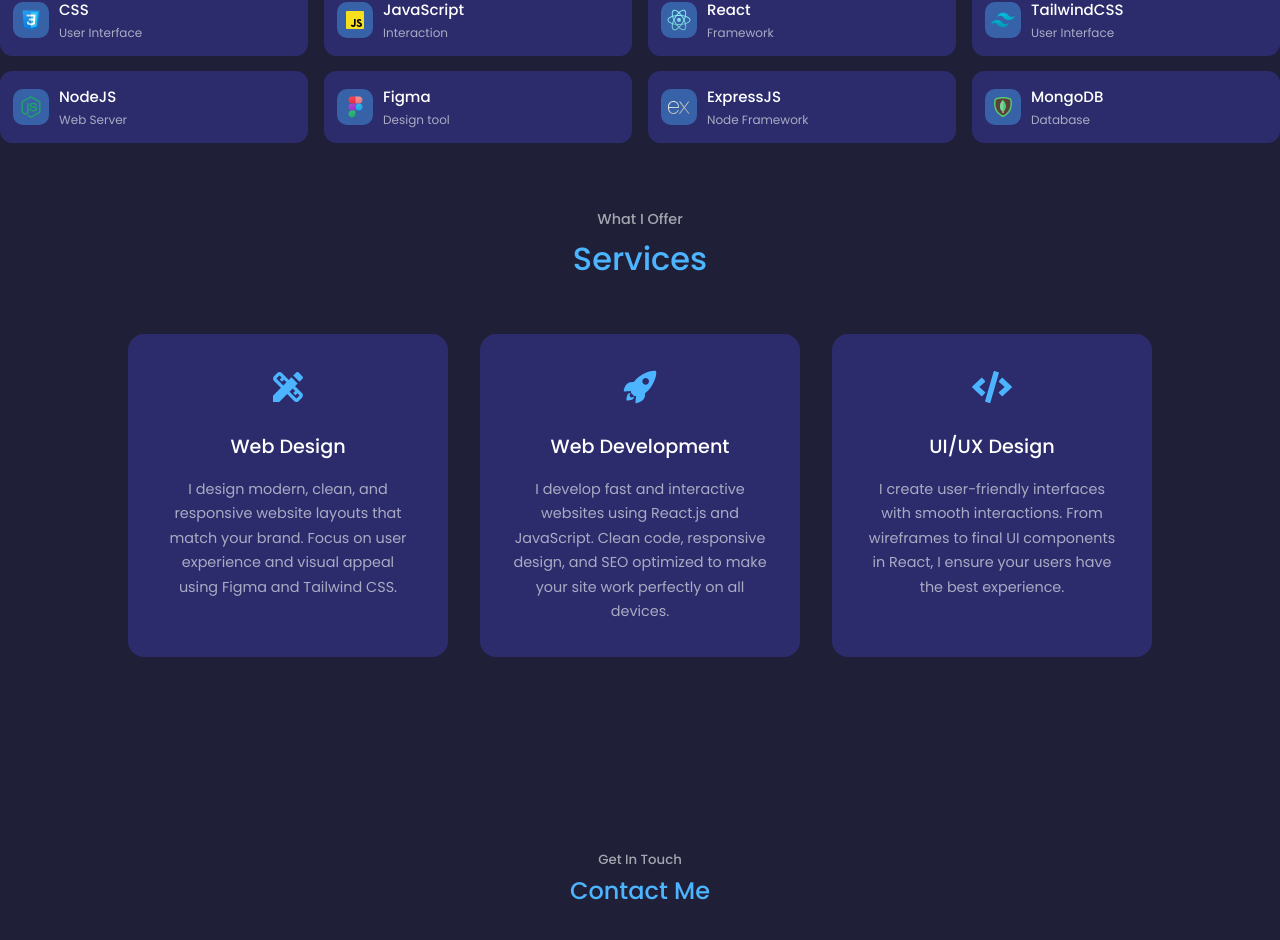
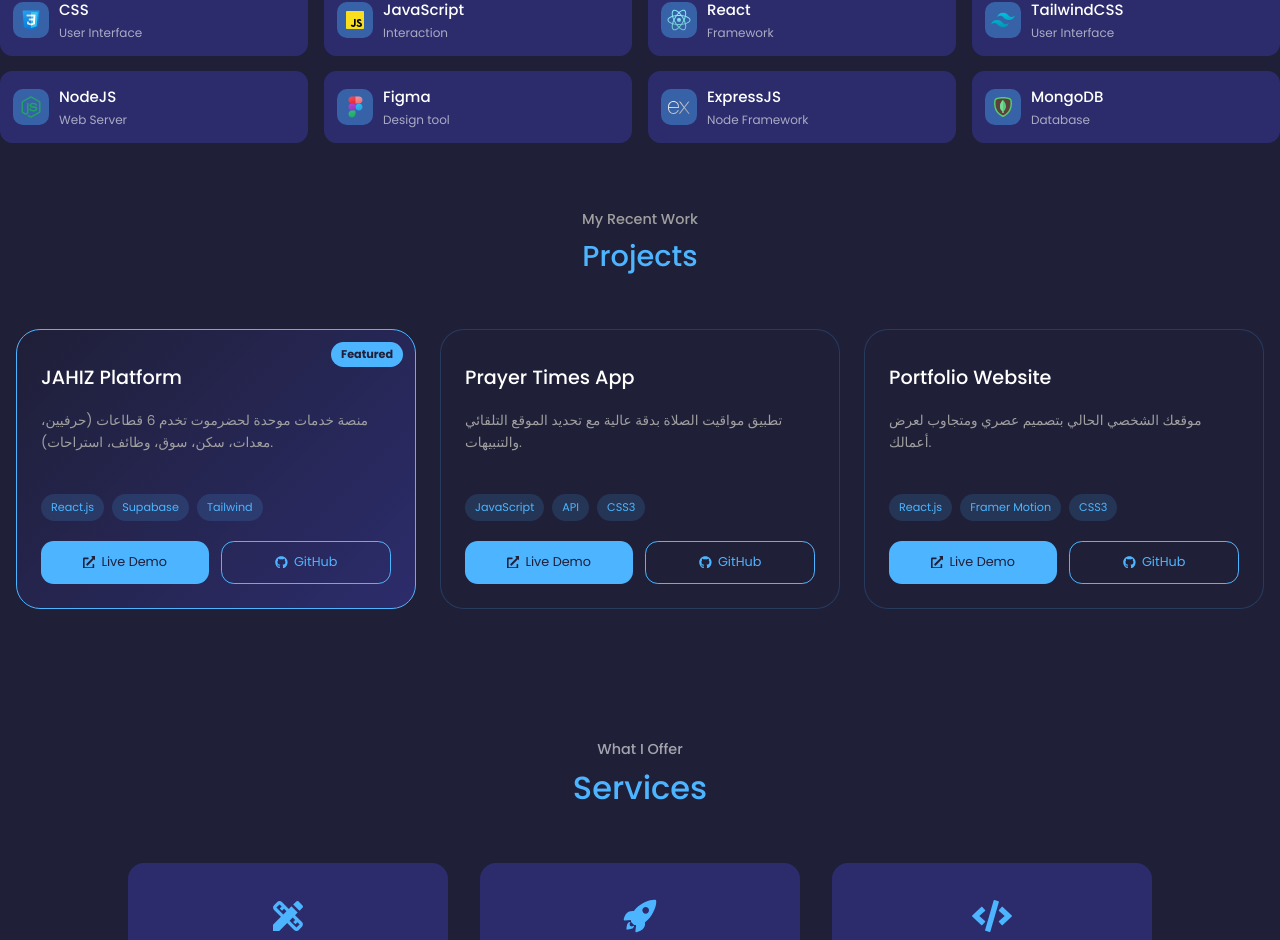
Before and after one commit to Moh775-m/profile, a React (Vite) app: page / in a window 1280 px wide. Shown: the part 1720-2660 px from the top of the page. Built offline with nearby package versions, Linux system fonts and the light colour scheme.

Commit message:
sdd projects

```diff
--- a/src/App.jsx
+++ b/src/App.jsx
@@ -7,6 +7,7 @@ import Skills from './components/skills/Skills'
 import About from './components/about/About'
 import Contact from './components/contact/Contact'
 import Footer from './components/footer/Footer'
+import Projects from './components/Projects'
 
 import './App.css'
 
@@ -18,6 +19,7 @@ function App() {
      <Home/>
      <About/>
      <Skills/>
+     <Projects></Projects>
      <Services/>
      <Contact/>
      <Footer/>
--- /dev/null
+++ b/src/components/Projects.css
@@ -0,0 +1,137 @@
+.projects-section {
+  padding: 4rem 0;
+  text-align: center;
+}
+.section-sub {
+  color: #a0a0a0;
+  font-size: 0.9rem;
+}
+.section-title {
+  color: #4db5ff;
+  font-size: 1.8rem;
+  margin-bottom: 3rem;
+}
+
+.projects-container {
+  display: grid;
+  grid-template-columns: repeat(3, 1fr);
+  gap: 1.5rem;
+  padding: 0 1rem;
+}
+
+.project-card {
+  background: #1f1f38;
+  border: 1px solid #4db5ff30;
+  border-radius: 1.5rem;
+  padding: 1.5rem;
+  text-align: left;
+  transition: all 0.3s ease;
+  position: relative;
+  overflow: hidden;
+}
+
+.project-card:hover {
+  background: transparent;
+  border-color: #4db5ff;
+  transform: translateY(-5px);
+}
+
+.featured-card {
+  border: 1px solid #4db5ff;
+  background: linear-gradient(135deg, #1f1f38 0%, #2c2c6c 100%);
+}
+
+.featured-badge {
+  position: absolute;
+  top: 12px;
+  right: 12px;
+  background: #4db5ff;
+  color: #1f1f38;
+  font-size: 0.7rem;
+  padding: 3px 10px;
+  border-radius: 20px;
+  font-weight: bold;
+}
+
+.project-card h3 {
+  color: #fff;
+  margin: 0.5rem 0 1rem;
+  font-size: 1.2rem;
+}
+
+.project-card p {
+  color: #a0a0a0;
+  font-size: 0.85rem;
+  line-height: 1.6;
+  min-height: 65px;
+}
+
+.project-tech {
+  display: flex;
+  flex-wrap: wrap;
+  gap: 0.5rem;
+  margin: 1.2rem 0;
+}
+
+.project-tech span {
+  background: rgba(77, 181, 255, 0.15);
+  color: #4db5ff;
+  padding: 4px 10px;
+  border-radius: 15px;
+  font-size: 0.7rem;
+}
+
+.project-links {
+  display: flex;
+  gap: 0.8rem;
+  margin-top: 1rem;
+}
+
+.project-links a {
+  display: flex;
+  align-items: center;
+  gap: 6px;
+  padding: 0.6rem 1rem;
+  border-radius: 0.8rem;
+  font-size: 0.8rem;
+  text-decoration: none;
+  transition: 0.3s;
+}
+
+.btn-live {
+  background: #4db5ff;
+  color: #1f1f38;
+  flex: 1;
+  justify-content: center;
+}
+
+.btn-github {
+  background: transparent;
+  color: #4db5ff;
+  border: 1px solid #4db5ff;
+  flex: 1;
+  justify-content: center;
+}
+
+.btn-live:hover, .btn-github:hover {
+  background: #fff;
+  color: #1f1f38;
+  border-color: #fff;
+}
+
+/* للجوال - نفس تنسيق باقي المكونات عندك */
+@media screen and (max-width: 1024px) {
+  .projects-container {
+    grid-template-columns: repeat(2, 1fr);
+  }
+}
+
+@media screen and (max-width: 600px) {
+  .projects-container {
+    grid-template-columns: 1fr;
+    padding: 0;
+  }
+  .project-card p {
+    min-height: auto;
+  }
+}
--- /dev/null
+++ b/src/components/Projects.jsx
@@ -0,0 +1,65 @@
+import React from 'react';
+import './Projects.css';
+import { FaGithub, FaExternalLinkAlt } from 'react-icons/fa';
+
+const projectsData = [
+  {
+    id: 1,
+    title: "JAHIZ Platform",
+    desc: "منصة خدمات موحدة لحضرموت تخدم 6 قطاعات (حرفيين، معدات، سكن، سوق، وظائف، استراحات).",
+    tech: ["React.js", "Supabase", "Tailwind"],
+    live: "https://moh775-m.github.io/services-platform/",
+    github: "https://github.com/moh775-m/services-platform",
+    featured: true
+  },
+  {
+    id: 2,
+    title: "Prayer Times App",
+    desc: "تطبيق مواقيت الصلاة بدقة عالية مع تحديد الموقع التلقائي والتنبيهات.",
+    tech: ["JavaScript", "API", "CSS3"],
+    live: "https://moh775-m.github.io/prayer-times/",
+    github: "https://github.com/moh775-m",
+    featured: false
+  },
+  {
+    id: 3,
+    title: "Portfolio Website",
+    desc: "موقعك الشخصي الحالي بتصميم عصري ومتجاوب لعرض أعمالك.",
+    tech: ["React.js", "Framer Motion", "CSS3"],
+    live: "https://moh775-m.github.io/profile/",
+    github: "https://github.com/moh775-m/profile",
+    featured: false
+  }
+];
+
+const Projects = () => {
+  return (
+    <section id="projects" className="projects-section">
+      <h5 className="section-sub">My Recent Work</h5>
+      <h2 className="section-title">Projects</h2>
+
+      <div className="projects-container">
+        {projectsData.map((project) => (
+          <article key={project.id} className={`project-card ${project.featured ? 'featured-card' : ''}`}>
+            {project.featured && <span className="featured-badge">Featured</span>}
+            <h3>{project.title}</h3>
+            <p>{project.desc}</p>
+            <div className="project-tech">
+              {project.tech.map((t, i) => <span key={i}>{t}</span>)}
+            </div>
+            <div className="project-links">
+              <a href={project.live} target="_blank" rel="noreferrer" className="btn-live">
+                <FaExternalLinkAlt /> Live Demo
+              </a>
+              <a href={project.github} target="_blank" rel="noreferrer" className="btn-github">
+                <FaGithub /> GitHub
+              </a>
+            </div>
+          </article>
+        ))}
+      </div>
+    </section>
+  );
+};
+
+export default Projects;
```
